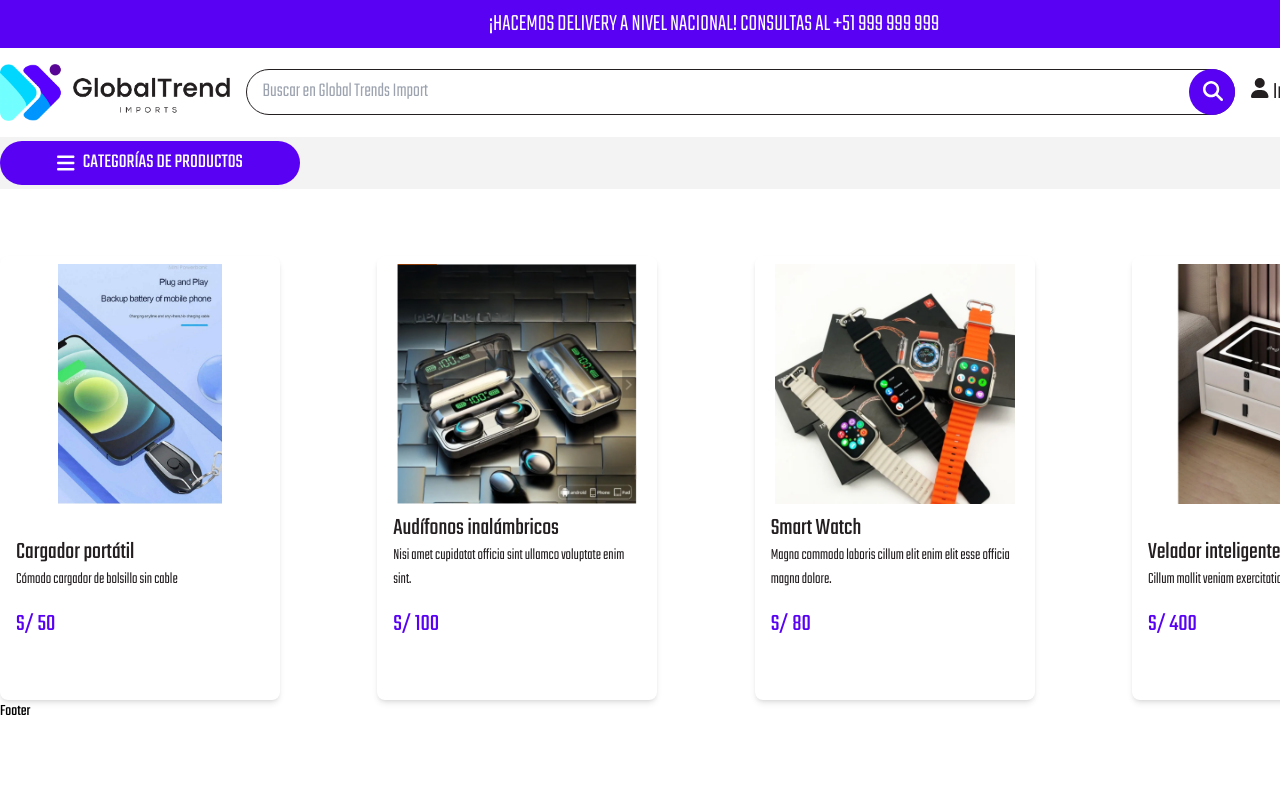
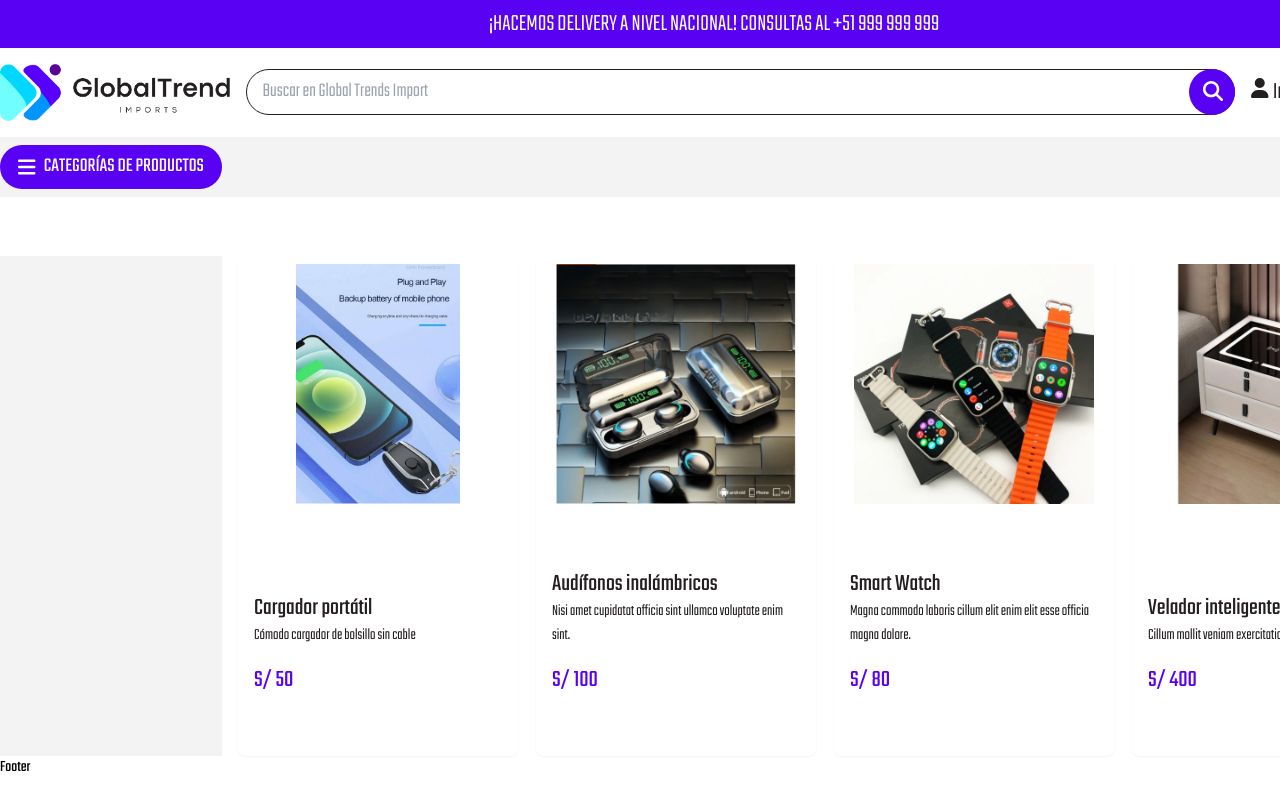
Before and after one commit to daniel123gt/global-trend-import-front, a Next.js app: page /products-list in a window 1280 px wide. Shown: the top 800 px of the page. Built offline with nearby package versions, Linux system fonts and the light colour scheme.

Commit message:
asdasdqweqew

```diff
--- a/components/atom/Card/index.jsx
+++ b/components/atom/Card/index.jsx
@@ -4,7 +4,7 @@ import Button from "../Button";
 
 export default function Card({ data }) {
   return (
-    <div className="group w-[280px] bg-white rounded-lg p-2 shadow-md cursor-pointer flex flex-col justify-between">
+    <div className="group w-[280px] bg-white rounded-lg p-2 shadow-sm hover:shadow-lg cursor-pointer flex flex-col justify-between">
       <div className="relative w-full h-[240px]">
         <Image
           style={{
--- a/components/root/Navigation/index.jsx
+++ b/components/root/Navigation/index.jsx
@@ -5,9 +5,9 @@ import { faBars } from "@fortawesome/free-solid-svg-icons";
 
 export default function Navigation() {
   return (
-    <div className="w-full bg-blue-dark/5 py-1">
-      <div className="container-global">
-        <div className="w-[300px]">
+    <div className="w-full bg-blue-dark/5 py-2">
+      <div className="grid-global container-global">
+        <div className="col-span-2">
           <Button>
             <div className="flex justify-center items-center gap-2">
               <FontAwesomeIcon icon={faBars} />
@@ -15,6 +15,7 @@ export default function Navigation() {
             </div>
           </Button>
         </div>
+        <div className="col-span-10"></div>
       </div>
     </div>
   );
--- a/pages/products-list/index.jsx
+++ b/pages/products-list/index.jsx
@@ -49,10 +49,13 @@ const products = [
 export default function ProductsList() {
   return (
     <div className="w-full">
-      <div className="flex gap-4 container-global justify-between">
-        {products.map((data, key) => (
-          <Card key={key} data={data} />
-        ))}
+      <div className="grid-global container-global">
+        <div className="col-span-2 h-[500px] bg-blue-dark/5"></div>
+        <div className="col-span-10 flex justify-between">
+          {products.map((data, key) => (
+            <Card key={key} data={data} />
+          ))}
+        </div>
       </div>
     </div>
   );
```
